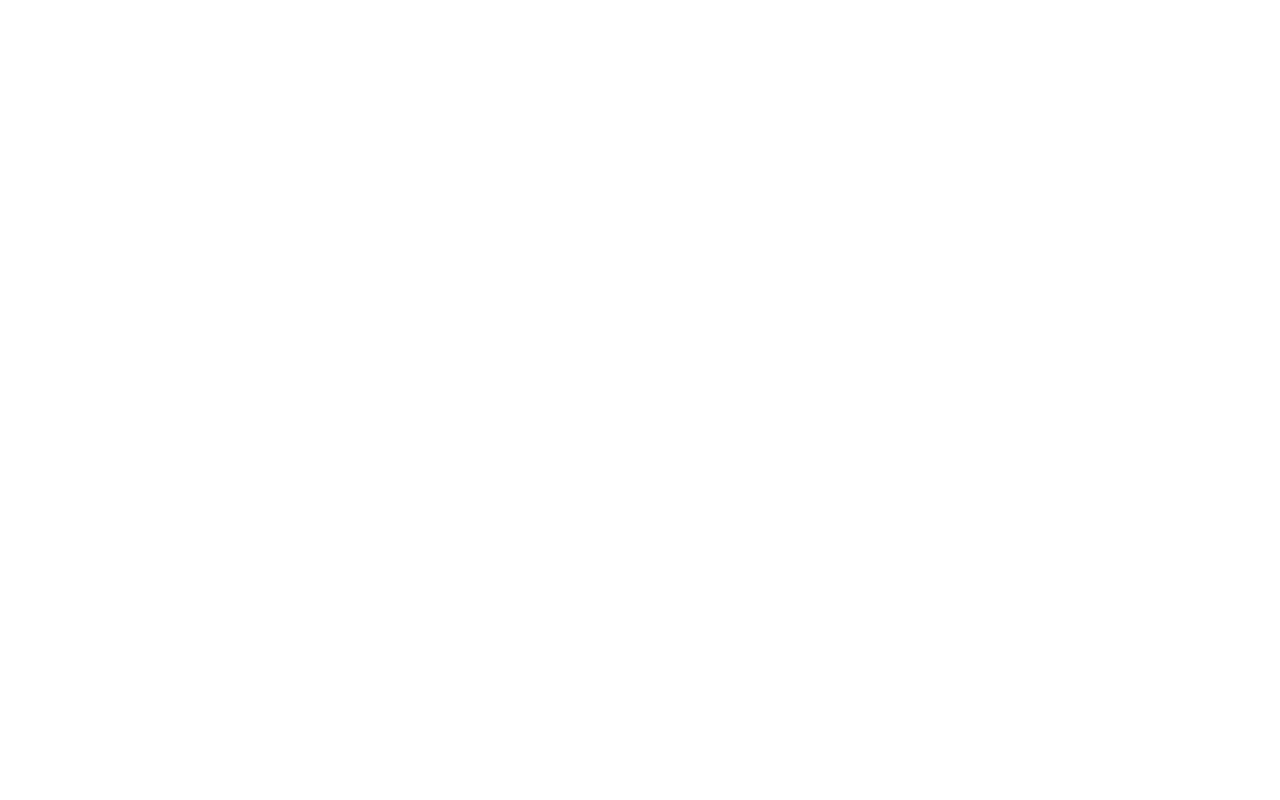
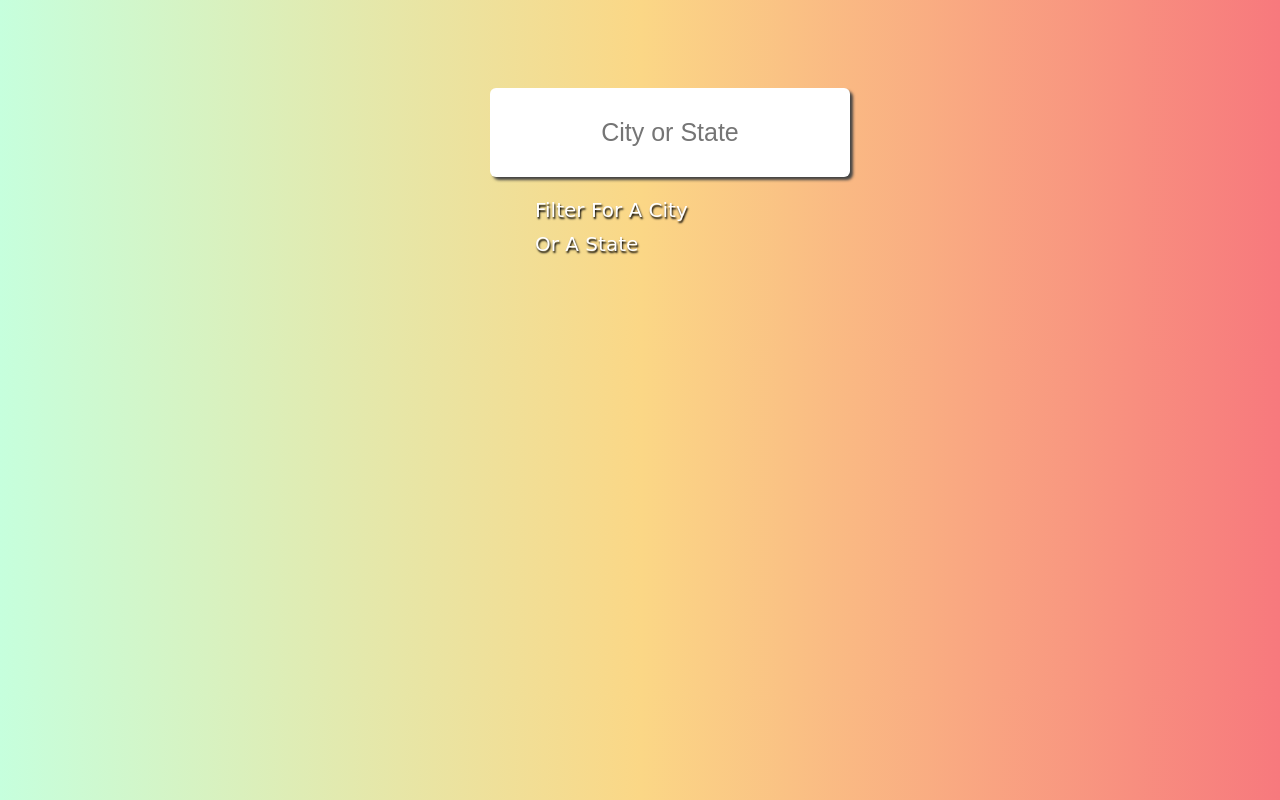
Before and after one commit to hulchenko/ajax-practice, a plain HTML site: page index.html in a window 1280 px wide. Drawn offline with Linux system fonts and the light colour scheme; no server answers; a web font is replaced by a local one.

Commit message:
finalize js, tweak css

```diff
--- a/index.html
+++ b/index.html
@@ -1,12 +1,18 @@
 <!DOCTYPE html>
 <html lang="en">
 <head>
-    <meta charset="UTF-8">
-    <meta name="viewport" content="width=device-width, initial-scale=1.0">
-    <title>Ajax Practice</title>
-    <link rel="stylesheet" href="style.css">
+  <meta charset="UTF-8">
+  <title>Ajax Practice</title>
+  <link rel="stylesheet" href="style.css">
 </head>
 <body>
-    <script src="script.js"></script>
+  <form class="search-form">
+    <input type="text" class="search" placeholder="City or State">
+    <ul class="suggestions">
+      <li>Filter for a city</li>
+      <li>or a state</li>
+    </ul>
+  </form>
+<script src = "script.js"></script>
 </body>
 </html>
--- a/script.js
+++ b/script.js
@@ -0,0 +1,48 @@
+const endpoint = 'https://gist.githubusercontent.com/Miserlou/c5cd8364bf9b2420bb29/raw/2bf258763cdddd704f8ffd3ea9a3e81d25e2c6f6/cities.json';
+
+const cities = [];
+
+//By doing following command, we can find list of data locations, including json, which we would use in the command below the *test*, to pull the data out.
+//const test = fetch(endpoint);
+//console.log(test);
+
+
+fetch(endpoint)
+.then(blob => blob.json())
+.then(data => cities.push(...data))
+
+function findMatches(wordToMatch, cities) {
+    return cities.filter(place => {
+        //here we would compare the city/state name to the word searched
+        const regex = new RegExp(wordToMatch, 'gi');
+        //gi stands for 'global insensitive'
+        return place.city.match(regex) || place.state.match(regex)
+    });
+}
+
+//stack-overflow function, with commas for numbers:
+    function numberWithCommas(x) {
+        return x.toString().replace(/\B(?=(\d{3})+(?!\d))/g, ',');
+    }
+
+    function displayMatches() {
+       const matchArray = findMatches(this.value, cities);
+       const html = matchArray.map(place => {
+           const regex = new RegExp(this.value, 'gi');
+           const cityName = place.city.replace(regex, `<span class="hl">${this.value}</span>`);
+           const stateName = place.state.replace(regex, `<span class="hl">${this.value}</span>`);
+           return `
+           <li>
+                <span class ="name">${cityName}, ${stateName}</span>
+                <span class = "population">${numberWithCommas(place.population)}</span>
+            <li>
+            `;
+       }).join('');
+       suggestions.innerHTML = html;
+    }
+
+    const searchInput = document.querySelector('.search');
+    const suggestions = document.querySelector('.suggestions');
+
+    searchInput.addEventListener('change', displayMatches);
+    searchInput.addEventListener('keyup', displayMatches);
--- a/style.css
+++ b/style.css
@@ -0,0 +1,61 @@
+@import url('https://fonts.googleapis.com/css2?family=Shadows+Into+Light+Two&display=swap');
+
+html {
+    box-sizing: border-box;
+    display: flex;
+    background: linear-gradient(90deg, #C6FFDD, #FBD786, #f7797d);
+    overflow: hidden;
+    justify-content: center;
+    max-height: 100vh;
+    font-family: 'Shadows Into Light Two', cursive;
+}
+
+
+.hl {
+    background: #ffc600;
+  }
+
+input {
+    width: 100%;
+    padding: 20px;
+    border: 10px solid transparent;
+}
+
+.search-form {
+    max-width: 300px;
+    min-width: 300px;
+    margin: 80px auto;
+  }
+
+input.search {
+    margin: 0;
+    position: relative;
+    outline: none;
+    border-radius: 6px;
+    text-align: center;
+    font-size: 25px;
+    box-shadow: 3px 3px 3px rgb(68, 68, 68);
+}
+
+.suggestions {
+    display: flex;
+    flex-direction: column;
+    position: relative;
+    justify-content: center;
+  }
+
+  .suggestions li {
+    display: flex;
+    background: transparent;
+    list-style: none;
+    padding: 5px;
+    color: white;
+    text-shadow: 1px 2px 2px black;
+    font-size: 20px;
+    justify-content: space-between;
+    text-transform: capitalize;
+  }
+
+  span.population {
+    font-size: 20px;
+  }
```
